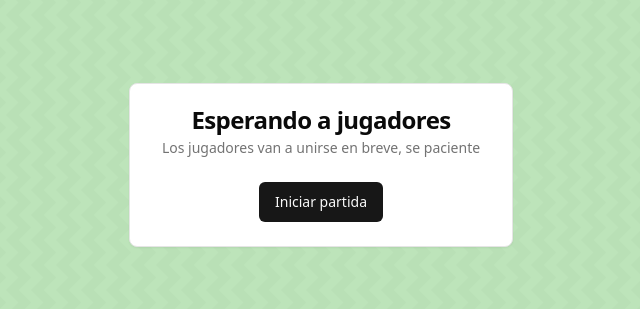
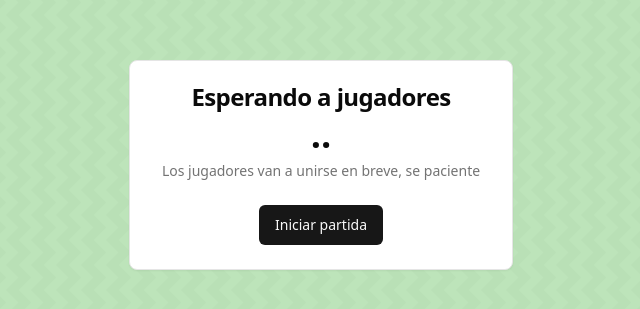
Before and after one commit to DeMarc-Team/ElSwitcher-Frontend, a React (Vite) app: page /waiting_room in a window 1280 px wide. Shown: the part 235-544 px from the top of the page, without its empty margins (319-959 px from the left). Built offline with nearby package versions, Linux system fonts and the light colour scheme.

Commit message:
DEM 52 feat: Implementacion del componente Loading

```diff
--- /dev/null
+++ b/src/containers/waiting_room/components/Loading.tsx
@@ -0,0 +1,21 @@
+import React, { useState, useEffect } from 'react';
+
+const Loading = () => {
+  const [dots, setDots] = useState('.');
+
+  useEffect(() => {
+    const interval = setInterval(() => {
+      setDots(prevDots => {
+        // Alterna entre 1, 2 y 3 puntos
+        if (prevDots === '...') return '.';
+        return prevDots + '.';
+      });
+    }, 500); // Actualiza cada 500 ms
+
+    return () => clearInterval(interval); // Limpia el intervalo al desmontar el componente
+  }, []);
+
+  return <div className=' font-extrabold text-4xl '>{dots}</div>;
+};
+
+export default Loading;
--- a/src/containers/waiting_room/components/Room.tsx
+++ b/src/containers/waiting_room/components/Room.tsx
@@ -7,6 +7,7 @@ import {
     CardTitle,
 } from "@/components/ui/card";
 import { Button } from "@/components/ui/button";
+import Loading from "./Loading";
 
 interface CardHomeProps {
     title: string;
@@ -17,7 +18,7 @@ const Room: React.FC<CardHomeProps> = ({ title, description }) => {
     return (
         <Card className="w-96 text-center">
             <CardHeader>
-                <CardTitle>{title}</CardTitle>
+                <CardTitle>{title}</CardTitle><Loading/>
                 <CardDescription>{description}</CardDescription>
             </CardHeader>
             <CardContent>
```
